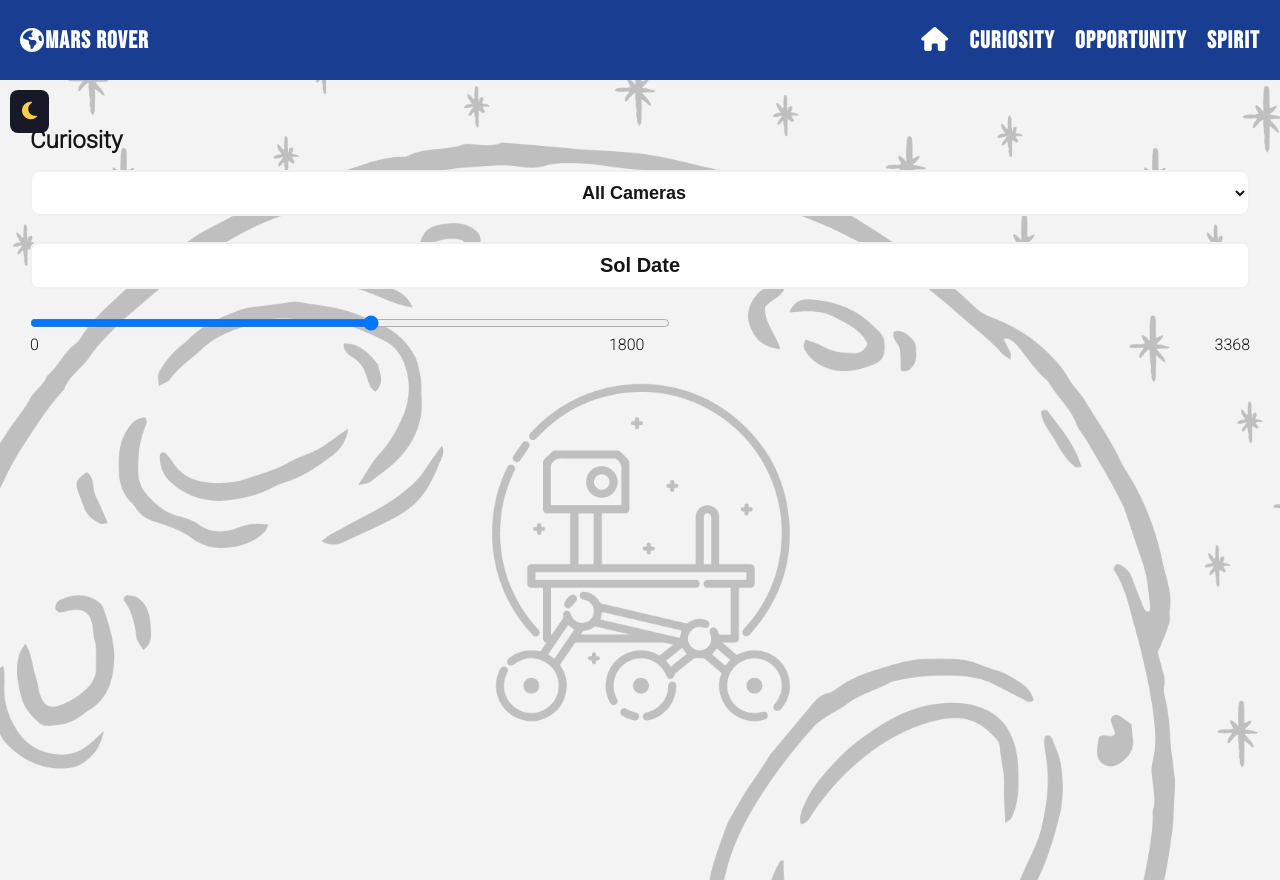
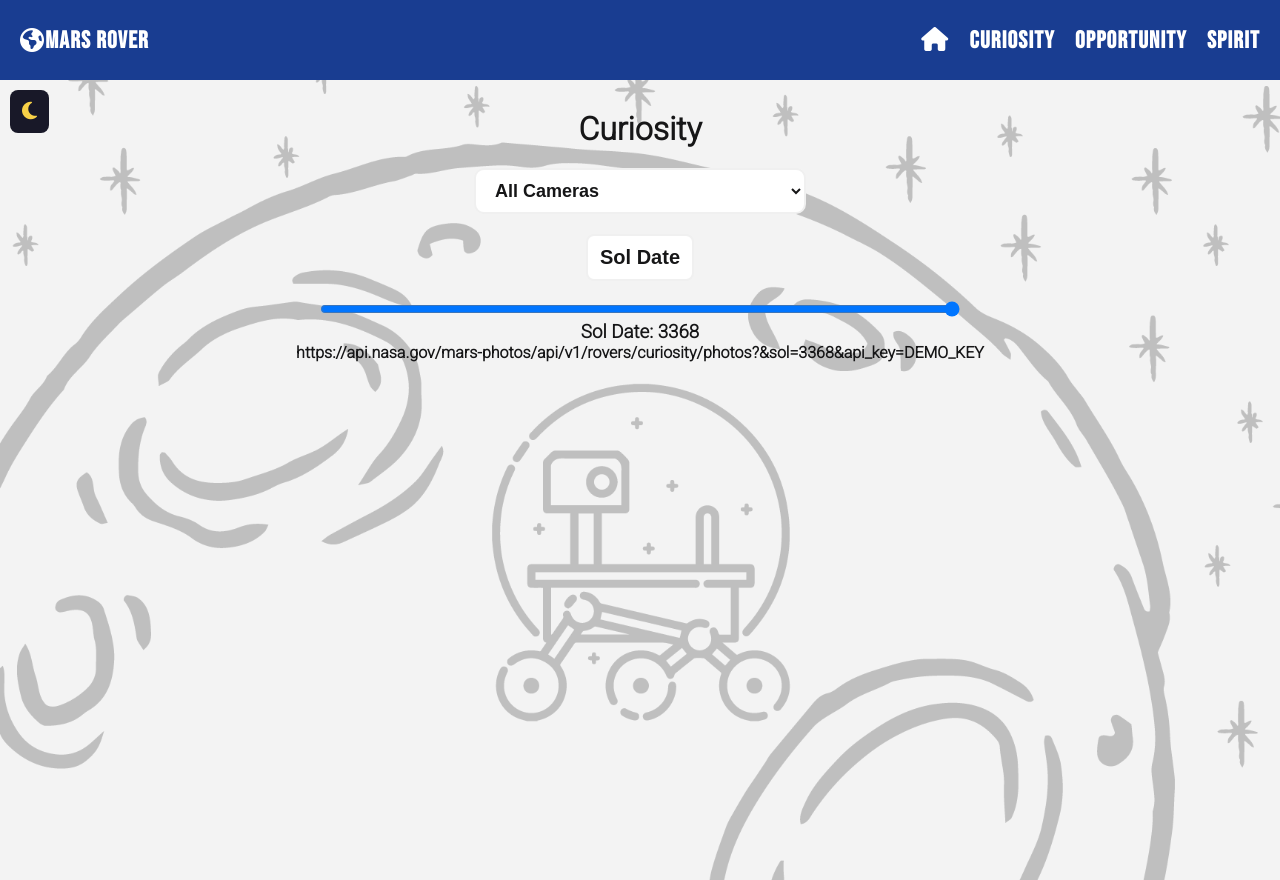
Before and after one commit to afcastaneda223/nasa_mars_rover_app, a React (Create React App) app: page /curiosity in a window 1280 px wide. Built offline with nearby package versions, Linux system fonts and the light colour scheme.

Commit message:
build url for api calls with values

```diff
--- a/src/components/App.js
+++ b/src/components/App.js
@@ -15,10 +15,10 @@ function App() {
   const getOppositeTheme = () => ((currentTheme === 'light') ? 'dark' : 'light');
 
   return (
-    <ThemeProvider theme={themes[currentTheme]}>
-      <GlobalStyle />
-      <Router>
-        <Container>
+    <Container>
+      <ThemeProvider theme={themes[currentTheme]}>
+        <GlobalStyle />
+        <Router>
           <Navbar />
           <Themebtn onClick={() => setCurrentTheme(getOppositeTheme())}>
             <h1>
@@ -31,9 +31,9 @@ function App() {
             <Route path="/opportunity" element={<Opportunity />} />
             <Route path="/spirit" element={<Spirit />} />
           </Routes>
-        </Container>
-      </Router>
-    </ThemeProvider>
+        </Router>
+      </ThemeProvider>
+    </Container>
   );
 }
 
--- a/src/components/landings/Curiosity.js
+++ b/src/components/landings/Curiosity.js
@@ -7,10 +7,18 @@ import 'react-datepicker/dist/react-datepicker.css';
 import { Container } from '../../styles/styles.style';
 
 const Curiosity = () => {
+  const landingDate = new Date('2012-08-06');
+  const today = (new Date());
+  const DifferenceInTime = today.getTime() - landingDate.getTime();
+  const DifferenceInDays = Math.round(DifferenceInTime / (1000 * 3600 * 24) - 95);
   const [camera, setCamera] = useState('');
   const [currentDate, setCurrentDate] = useState('sol');
   const [earth, setEarth] = useState(new Date());
-  const [sol, setSol] = useState(1800);
+  const [sol, setSol] = useState(DifferenceInDays);
+  const date = (currentDate === 'sol') ? `sol=${sol}` : `earth_date=${earth.toLocaleDateString('en-CA')}`;
+  const currentCamera = (camera === '' ? '' : `&camera=${camera}`);
+  const apikey = 'api_key=DEMO_KEY';
+  const url = `https://api.nasa.gov/mars-photos/api/v1/rovers/curiosity/photos?${currentCamera}&${date}&${apikey}`;
 
   const getOppositeDate = () => ((currentDate === 'sol') ? 'earth' : 'sol');
 
@@ -25,37 +33,33 @@ const Curiosity = () => {
     setEarth(e);
   };
 
-  const landingDate = new Date('2012-08-06');
-  const today = (new Date());
-  const DifferenceInTime = today.getTime() - landingDate.getTime();
-  const DifferenceInDays = Math.round(DifferenceInTime / (1000 * 3600 * 24) - 95);
-
   return (
     <Container>
       <SelectContainer>
-        <h2>Curiosity</h2>
+        <h1>Curiosity</h1>
         <SelectCamera value={camera} onChange={handleChangeCamera}>
           {CuriosityArray.map((e) => (
             <option value={e.value} key={e.id}>{e.content}</option>
           ))}
         </SelectCamera>
         <Datebtn onClick={() => setCurrentDate(getOppositeDate())}>
-          <h1>
-            {(currentDate === 'sol') ? 'Sol Date' : 'Earth Date' }
-          </h1>
+          {(currentDate === 'sol') ? 'Sol Date' : 'Earth Date' }
         </Datebtn>
         {(currentDate === 'sol')
           ? (
             <div>
               <SolInput type="range" min={0} max={DifferenceInDays} value={sol} onChange={handleChangeSol} />
               <MinMax>
-                <p>0</p>
-                <p>{sol}</p>
-                <p>{DifferenceInDays}</p>
+                <h3>
+                  Sol Date:
+                  {' '}
+                  {sol}
+                </h3>
               </MinMax>
             </div>
           )
           : <EarthDate selected={earth} onChange={handleChangeEarth} dateFormat="yyyy/MM/dd" />}
+        {url}
       </SelectContainer>
     </Container>
   );
--- a/src/styles/selection.style.js
+++ b/src/styles/selection.style.js
@@ -2,27 +2,26 @@ import styled from 'styled-components';
 import DatePicker from 'react-datepicker';
 
 const SelectContainer = styled.div`
+    width: 100%;
+    text-align: center;
+    font-weight: bolder;
     padding: 30px;
-    width: 100%;
-    min-height: 40vh;
     display: flex;
-    flex-wrap: nowrap;
     flex-direction: column;
-    justify-content: space-evenly ;
-
+    align-items: center;
+    justify-content: center;
 `;
 
 const SelectCamera = styled.select`
-    width: auto;
+    overflow: hidden;
     background-color: ${(props) => props.theme.form.backgroundColor};
     border: 2px solid ${(props) => props.theme.form.borderColor};
     border-radius: 10px;
     color: ${(props) => props.theme.form.color};
     padding: 10px 15px 10px 15px;
-    overflow: hidden;
-    text-align: center;
     font-size: large;
     font-weight: 700;
+    margin: 20px 0 20px 0;
     &:focus {
       outline: none;
     }
@@ -36,10 +35,10 @@ const Datebtn = styled.button`
     color: ${(props) => props.theme.form.color};
     border-radius: 8px;
     cursor: pointer;
-    font-size: 10px;
+    font-size: 20px;
+    font-weight: 700;
     padding: 10px 12px;
-    width: auto;
-    margin: 10px 0 10px 0;
+    margin: 0px 0 20px 0;
 `;
 
 const SolInput = styled.input`
@@ -47,14 +46,11 @@ const SolInput = styled.input`
 `;
 
 const MinMax = styled.div`
-    width: 100%;
-    display: flex;
-    justify-content: space-between;
+    text-align: center;
+    font-weight: bolder;
 `;
 
 const EarthDate = styled(DatePicker)`
-    width: auto;
-    text-align: center;
     background-color: ${(props) => props.theme.form.backgroundColor};
     border: 2px solid ${(props) => props.theme.form.borderColor};
     color: ${(props) => props.theme.form.color};
@@ -62,8 +58,6 @@ const EarthDate = styled(DatePicker)`
     padding: 10px 15px 10px 15px;
     font-weight: 700;
     font-size: large;
-    display: flex;
-    align-content: end;
 `;
 
 export {
```
